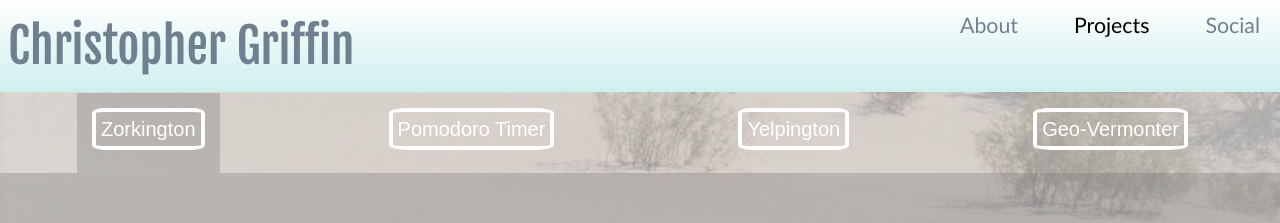
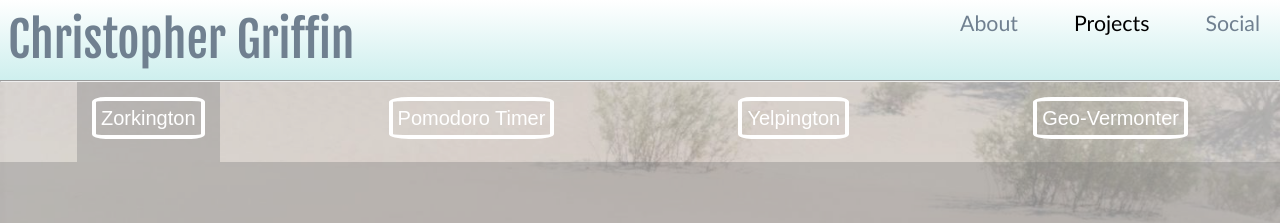
Before and after one commit to deadlion2ttip/Deadlion2ttip.github.io, a plain HTML site: page projects.html in a window 1280 px wide. Shown: the top 223 px of the page. Drawn offline with nearby package versions, Linux system fonts and the light colour scheme.

Commit message:
css fixes for site consistancy

```diff
--- a/about.css
+++ b/about.css
@@ -63,6 +63,7 @@
         display:flex;
         flex-direction: column;
         justify-content: space-around;
+        font-family: Arial, Helvetica, sans-serif;
     }
 
     .navbar {
--- a/projects.css
+++ b/projects.css
@@ -3,6 +3,7 @@ body {
     box-sizing: border-box;
     font-size: 16pt;
     margin:0%;
+    line-height: initial;
     background: url('images/projectsbackground.jpg') no-repeat center center fixed;
     background-size: 100% 100%;
     font-family: 'Gill Sans', 'Gill Sans MT', Calibri, 'Trebuchet MS', sans-serif
@@ -50,6 +51,11 @@ nav {
 }
 .navbar-nav {
     width:100%
+}
+hr{
+    border-style: inset;
+    border-width: 1px;
+    border-color: rgb(238, 238, 238)
 }
 .sitenavbar {
     text-decoration: none;
```
